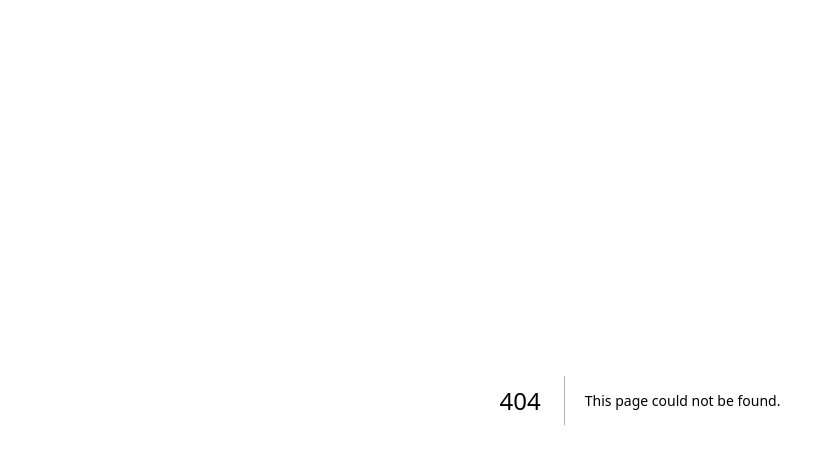
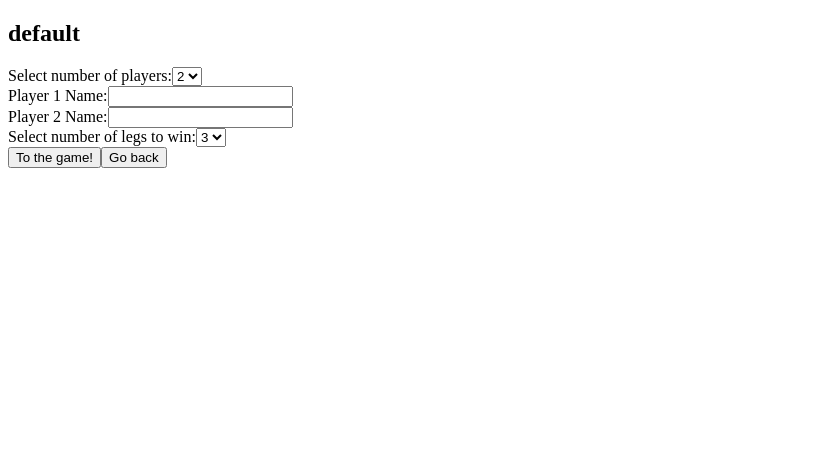
Before and after one commit to StanleyPete/nextjs-typescript-dart-app, a Next.js app: page /game-settings in a window 1280 px wide. Before the commit this address had no page. Shown: the top 464 px of the page, without its empty margins (0-835 px from the left). Built offline with nearby package versions, Linux system fonts and the light colour scheme.

Commit message:
Structure change. Components folder removed. Routes implemented.

```diff
--- a/src/components/GameSettings.tsx
+++ b/src/app/game-settings/page.tsx
@@ -1,11 +1,11 @@
 'use client'
 import React, { useState} from 'react'
+import { useRouter, useSearchParams } from 'next/navigation'
 
-interface GameSettingsProps {
-   gameMode: string
-}
-
-const GameSettings: React.FC<GameSettingsProps> = ({ gameMode }) => {
+const GameSettings = () => {
+   const router = useRouter()
+   const searchParams = useSearchParams()
+   const gameMode = searchParams.get('mode') || 'default'
    const [numberOfPlayers, setNumberOfPlayers] = useState(2)
    const [playerNames, setPlayerNames] = useState<string[]>(Array(2).fill(''))
    const [numberOfLegs, setNumberOfLegs] = useState(3)
@@ -20,7 +20,7 @@ const GameSettings: React.FC<GameSettingsProps> = ({ gameMode }) => {
    // Player name update handler
    const handleNameChange = (index: number, value: string) => {
       const newNames = [...playerNames]
-      newNames[index] = value // player name update for particular index
+      newNames[index] = value // Player name update for particular index
       setPlayerNames(newNames)
    }
 
@@ -68,8 +68,10 @@ const GameSettings: React.FC<GameSettingsProps> = ({ gameMode }) => {
             </select>
          </div>
 
-
-         <button className='game-start'>To the game!</button>
+         <div className='game-settings-buttons'>
+            <button className='game-start'>To the game!</button>
+            <button onClick={() => router.back()} className='go-back'>Go back</button>
+         </div>
       </div>
    )
 }
```
Also changed, not shown: src/app/page.tsx (+22 -5 lines), src/components/Start.tsx (deleted, +0 -32 lines).
